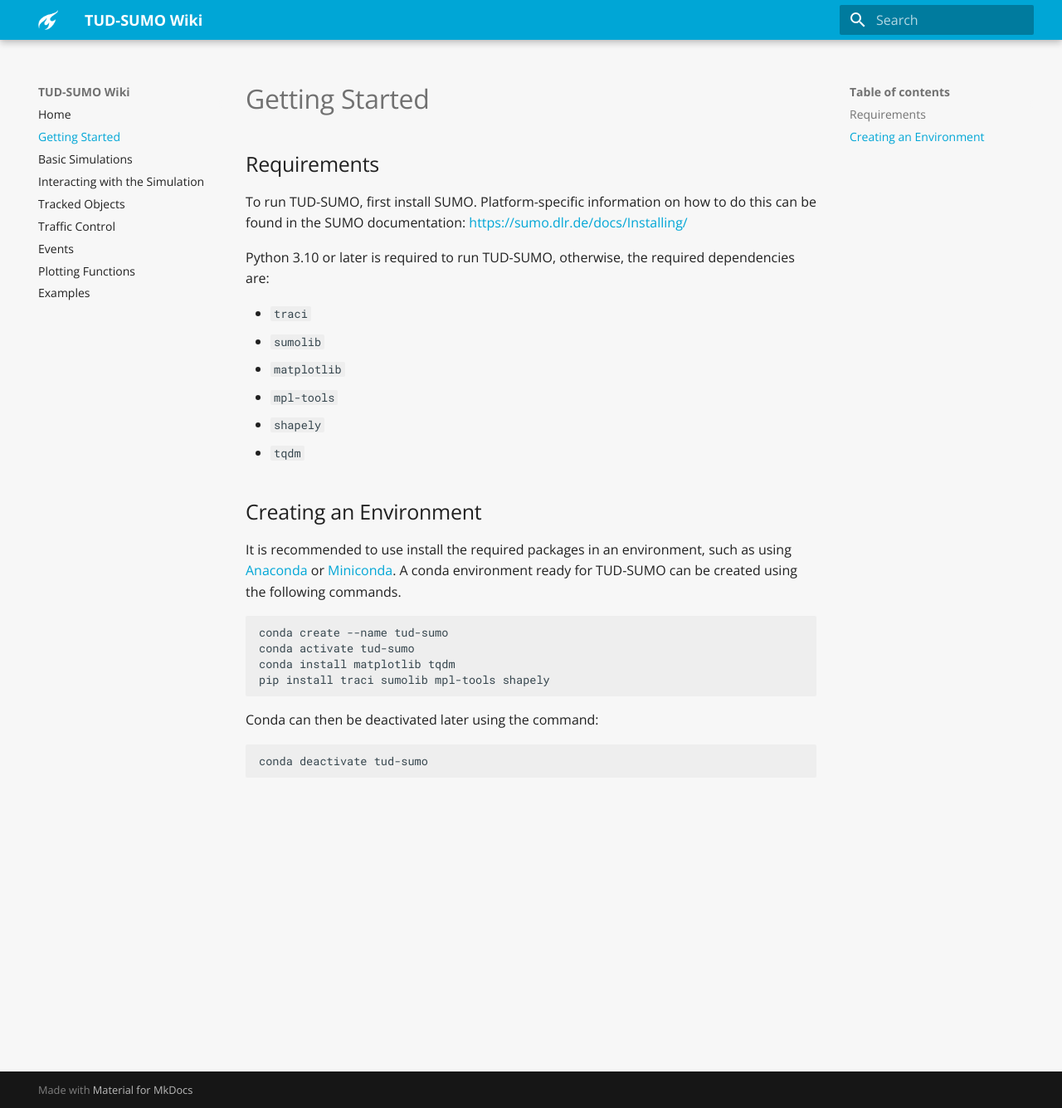
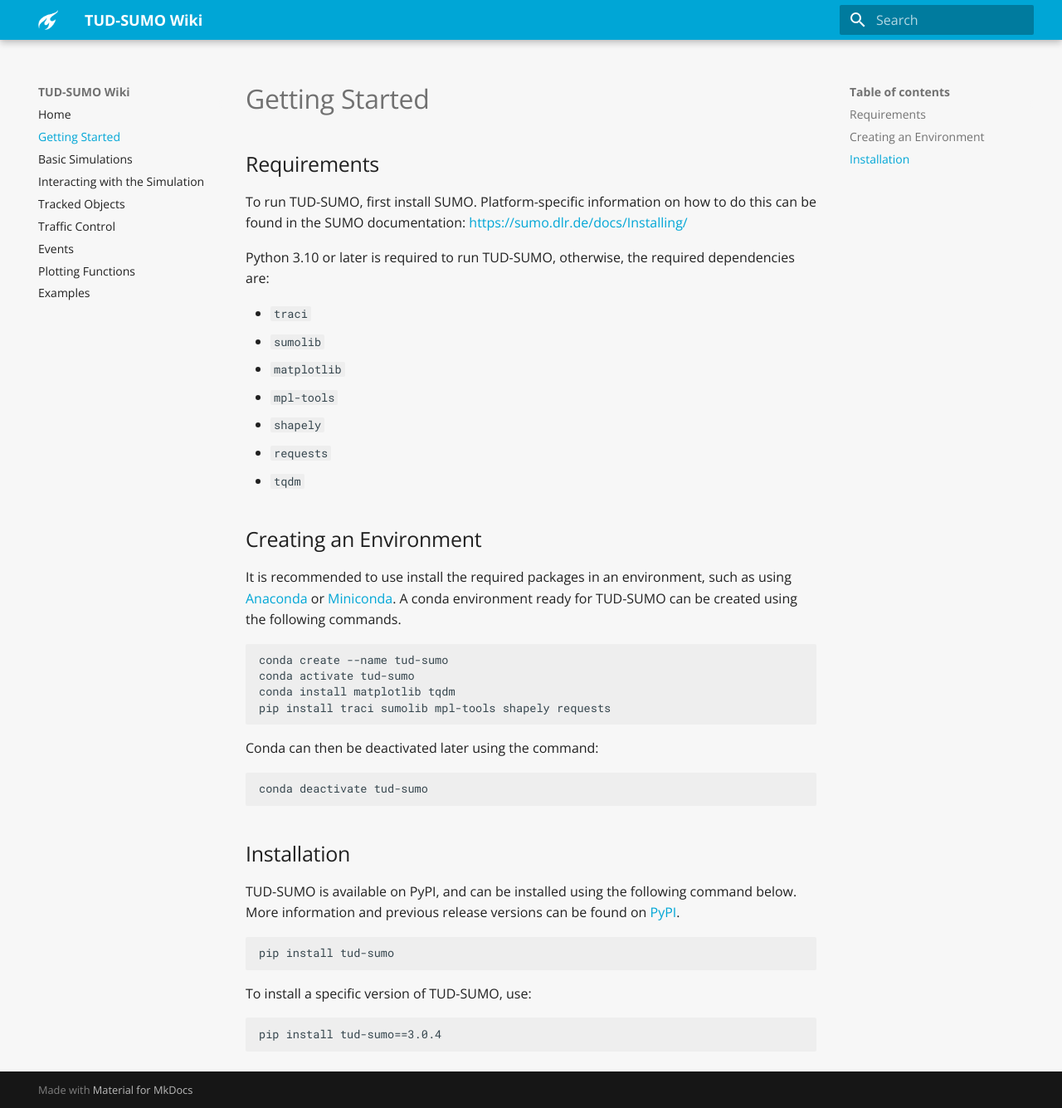
Before and after one commit to tuds-wiki/tud-wiki.github.io, an MkDocs documentation site: the page built from docs/2_getting_started.md, in a window 1280 px wide and 1335 px high. Shown: the whole window at 83% size. Built offline with MkDocs 1.6.1 and Material for MkDocs 9.7.7, drawn with Linux system fonts in a browser that asks for light colours.

````diff
--- a/docs/2_getting_started.md
+++ b/docs/2_getting_started.md
@@ -11,6 +11,7 @@ Python 3.10 or later is required to run TUD-SUMO, otherwise, the required depend
   - `matplotlib`
   - `mpl-tools`
   - `shapely`
+  - `requests`
   - `tqdm`
 
 ## Creating an Environment
@@ -21,7 +22,7 @@ It is recommended to use install the required packages in an environment, such a
 conda create --name tud-sumo
 conda activate tud-sumo
 conda install matplotlib tqdm
-pip install traci sumolib mpl-tools shapely
+pip install traci sumolib mpl-tools shapely requests
 ```
 
 Conda can then be deactivated later using the command:
@@ -29,3 +30,17 @@ Conda can then be deactivated later using the command:
 ```
 conda deactivate tud-sumo
 ```
+
+## Installation
+
+TUD-SUMO is available on PyPI, and can be installed using the following command below. More information and previous release versions can be found on [PyPI](https://pypi.org/project/tud-sumo/).
+
+```
+pip install tud-sumo
+```
+
+To install a specific version of TUD-SUMO, use:
+
+```
+pip install tud-sumo==3.0.4
+```
````
Also changed, not shown: docs/9_examples.md (+1 -1 lines), docs/index.md (+19 -4 lines).
